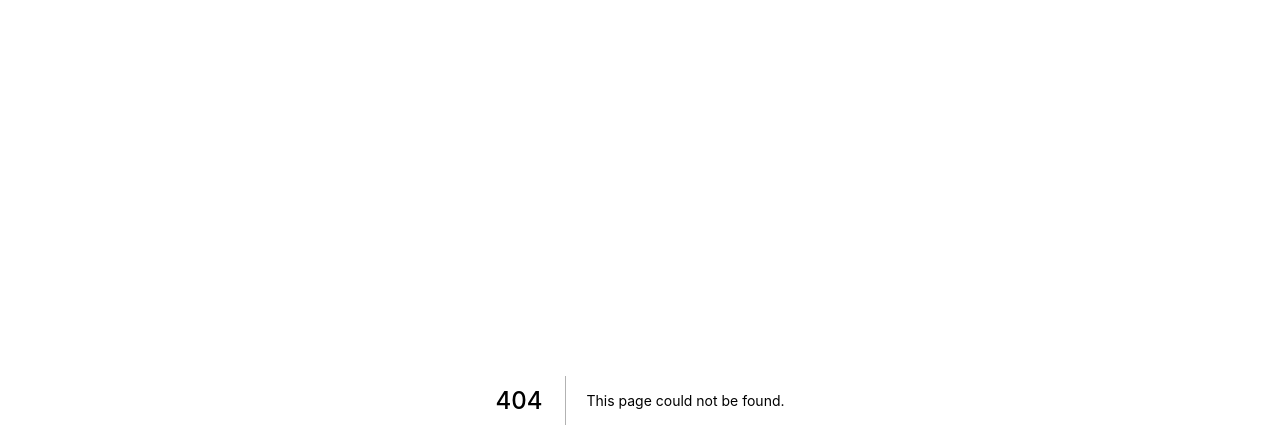
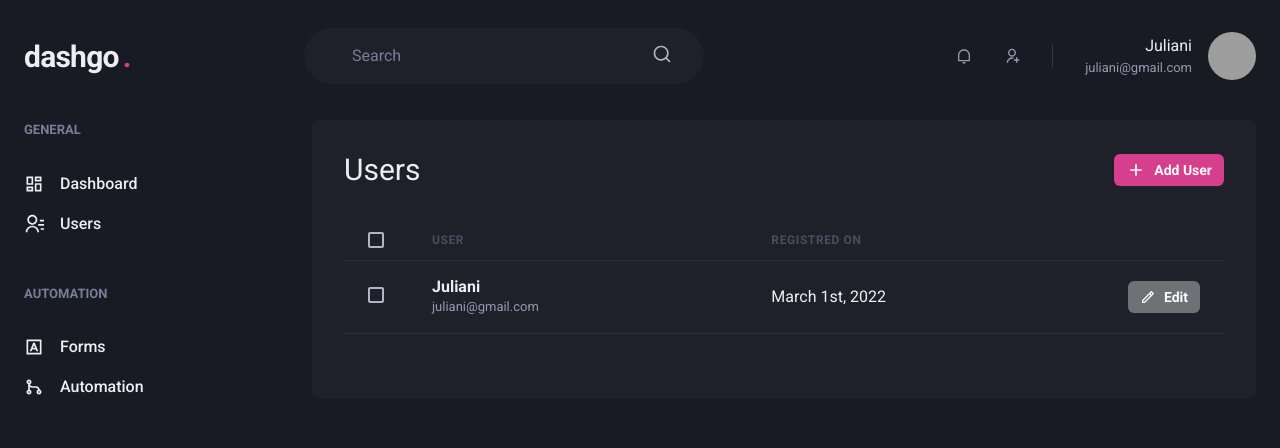
Before and after one commit to Schlickmann/dashgo, a Next.js app: page /users in a window 1280 px wide. Before the commit this address had no page. Shown: the top 448 px of the page. Built offline with nearby package versions, Linux system fonts and the light colour scheme; grey boxes are pictures that could not be loaded.

Commit message:
Add users list page

```diff
--- /dev/null
+++ b/src/pages/users/index.tsx
@@ -0,0 +1,88 @@
+import {
+  Box,
+  Button,
+  Checkbox,
+  Flex,
+  Heading,
+  Icon,
+  Table,
+  Tbody,
+  Td,
+  Text,
+  Th,
+  Thead,
+  Tr,
+} from "@chakra-ui/react";
+import { RiAddLine, RiPencilLine } from "react-icons/ri";
+import Header from "../../components/Header";
+import { Sidebar } from "../../components/Sidebar";
+
+export default function UserList() {
+  return (
+    <Box>
+      <Header />
+
+      <Flex w="100%" my="6" maxW={1480} mx="auto" px="6">
+        <Sidebar />
+
+        <Box flex={1} borderRadius={8} bg="gray.800" p="8">
+          <Flex mb={8} justifyContent="space-between" align="center">
+            <Heading size="lg" fontWeight="normal">
+              Users
+            </Heading>
+
+            <Button
+              as="a"
+              size="sm"
+              fontSize="sm"
+              colorScheme="pink"
+              leftIcon={<Icon as={RiAddLine} fontSize="20" />}
+            >
+              Add User
+            </Button>
+          </Flex>
+
+          <Table colorScheme="whiteAlpha">
+            <Thead>
+              <Tr>
+                <Th px="6" color="gray.300" width={8}>
+                  <Checkbox colorScheme="pink" />
+                </Th>
+                <Th>User</Th>
+                <Th>Registred on</Th>
+                <Th w={8}></Th>
+              </Tr>
+            </Thead>
+            <Tbody>
+              <Tr>
+                <Td px="6">
+                  <Checkbox colorScheme="pink" />
+                </Td>
+                <Td>
+                  <Box>
+                    <Text fontWeight="bold">Juliani</Text>
+                    <Text color="gray.300" fontSize="small">
+                      juliani@gmail.com
+                    </Text>
+                  </Box>
+                </Td>
+                <Td>March 1st, 2022</Td>
+                <Td>
+                  <Button
+                    as="a"
+                    size="sm"
+                    fontSize="sm"
+                    colorScheme="whiteAlpha"
+                    leftIcon={<Icon as={RiPencilLine} fontSize="16" />}
+                  >
+                    Edit
+                  </Button>
+                </Td>
+              </Tr>
+            </Tbody>
+          </Table>
+        </Box>
+      </Flex>
+    </Box>
+  );
+}
```
